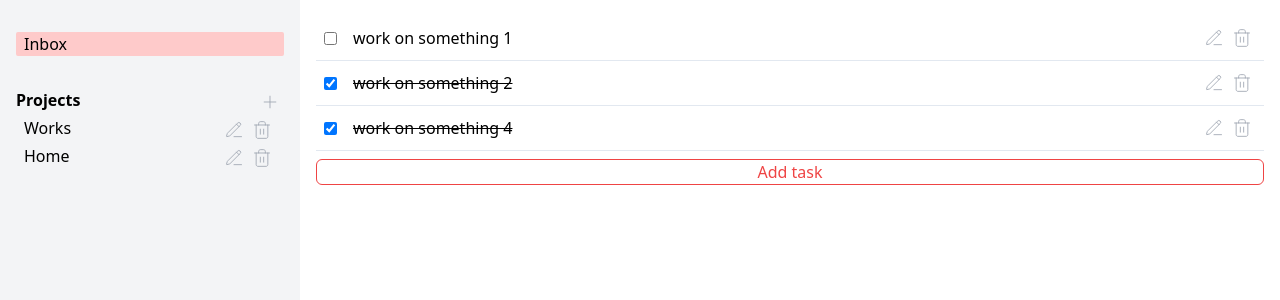
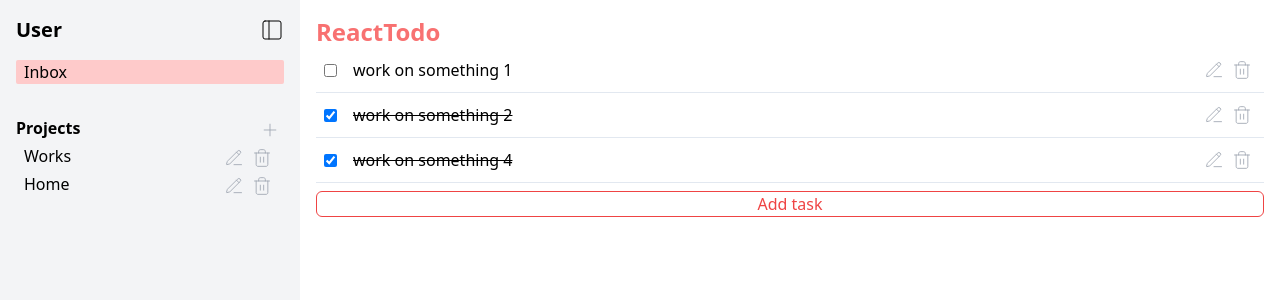
Before and after one commit to fath-nasrudin/react-todo, a React (Vite) app: page / in a window 1280 px wide. Shown: the top 300 px of the page. Built offline with nearby package versions, Linux system fonts and the light colour scheme.

Commit message:
feat[leftbar]: Add feature to show and hide leftbar

```diff
--- a/src/App.jsx
+++ b/src/App.jsx
@@ -7,8 +7,9 @@ import {
   useProjectDispatch,
 } from './reducers/project.reducer';
 import { PlusIcon } from 'lucide-react';
+import { PanelLeftIcon } from 'lucide-react';
 
-const Leftbar = () => {
+const Leftbar = ({ showLeftbar, setShowLeftbar }) => {
   const [showForm, setShowForm] = useState(false);
   const allProjects = useProjectState();
   const dispatchProject = useProjectDispatch();
@@ -25,7 +26,21 @@ const Leftbar = () => {
         />
       )}
 
-      <div className="hidden sm:block basis-[300px] grow-0 shrink-0 bg-gray-100 pt-8">
+      <div
+        className={`hidden ${
+          showLeftbar ? 'sm:block' : ''
+        } basis-[300px] grow-0 shrink-0 bg-gray-100`}
+      >
+        {/* leftbar header */}
+        <div className="p-4 flex">
+          <div className="text-xl font-semibold mr-auto">User</div>
+
+          {showLeftbar && (
+            <button onClick={() => setShowLeftbar((prev) => !prev)}>
+              <PanelLeftIcon strokeWidth={1} />
+            </button>
+          )}
+        </div>
         <Tablist tabsData={defaultTabs} />
 
         <div className="mt-8">
@@ -47,19 +62,30 @@ const Leftbar = () => {
   );
 };
 
-const Mainbar = () => {
+const Mainbar = ({ showLeftbar, setShowLeftbar }) => {
   return (
     <div className="flex-1 p-4">
+      <div className="flex gap-4 items-center">
+        <button
+          className={`block ${showLeftbar ? 'sm:hidden' : ''}`}
+          onClick={() => setShowLeftbar((prev) => !prev)}
+        >
+          <PanelLeftIcon />
+        </button>
+
+        <div className="text-2xl font-bold text-red-400">ReactTodo</div>
+      </div>
       <TaskList />
     </div>
   );
 };
 
 function App() {
+  const [showLeftbar, setShowLeftbar] = useState(true);
   return (
     <div className="flex min-h-screen">
-      <Leftbar />
-      <Mainbar />
+      <Leftbar showLeftbar={showLeftbar} setShowLeftbar={setShowLeftbar} />
+      <Mainbar setShowLeftbar={setShowLeftbar} showLeftbar={showLeftbar} />
     </div>
   );
 }
```
